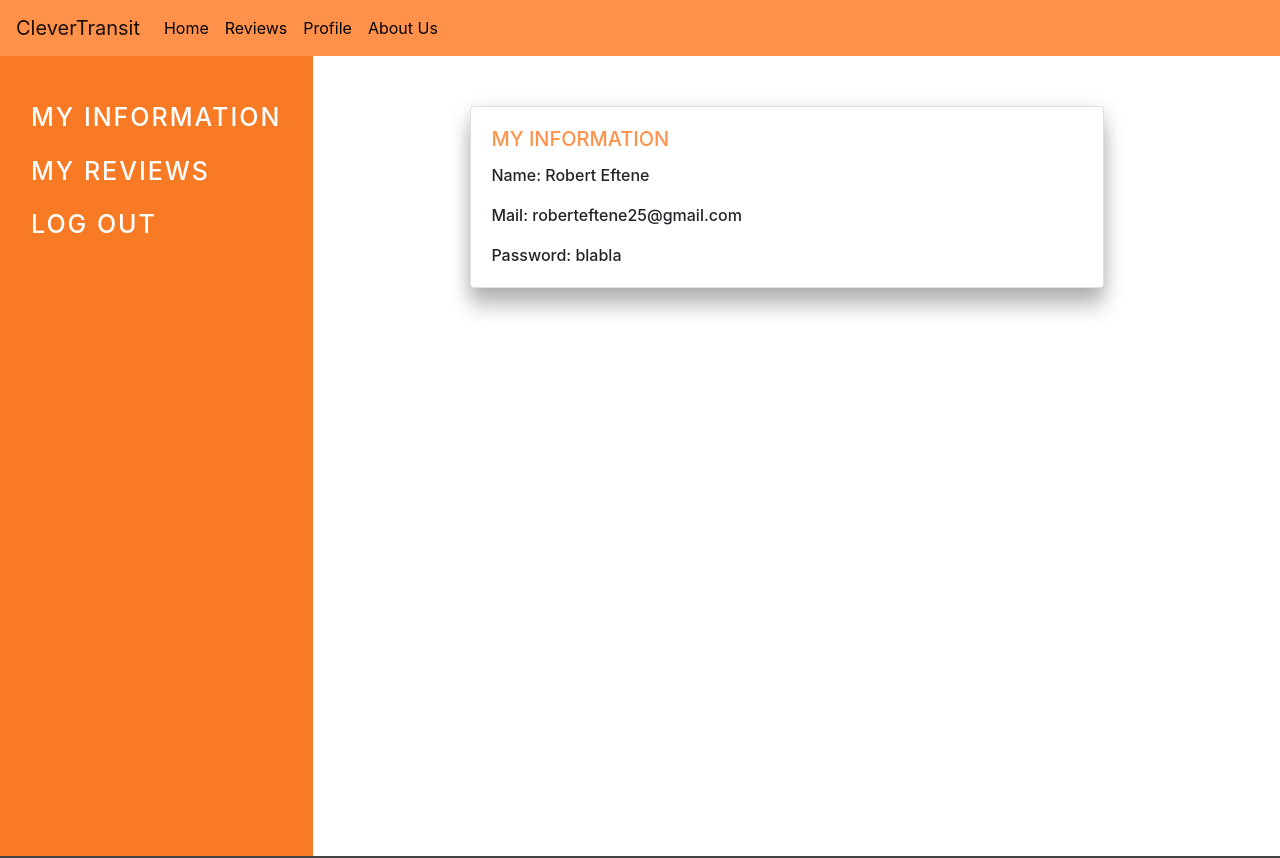
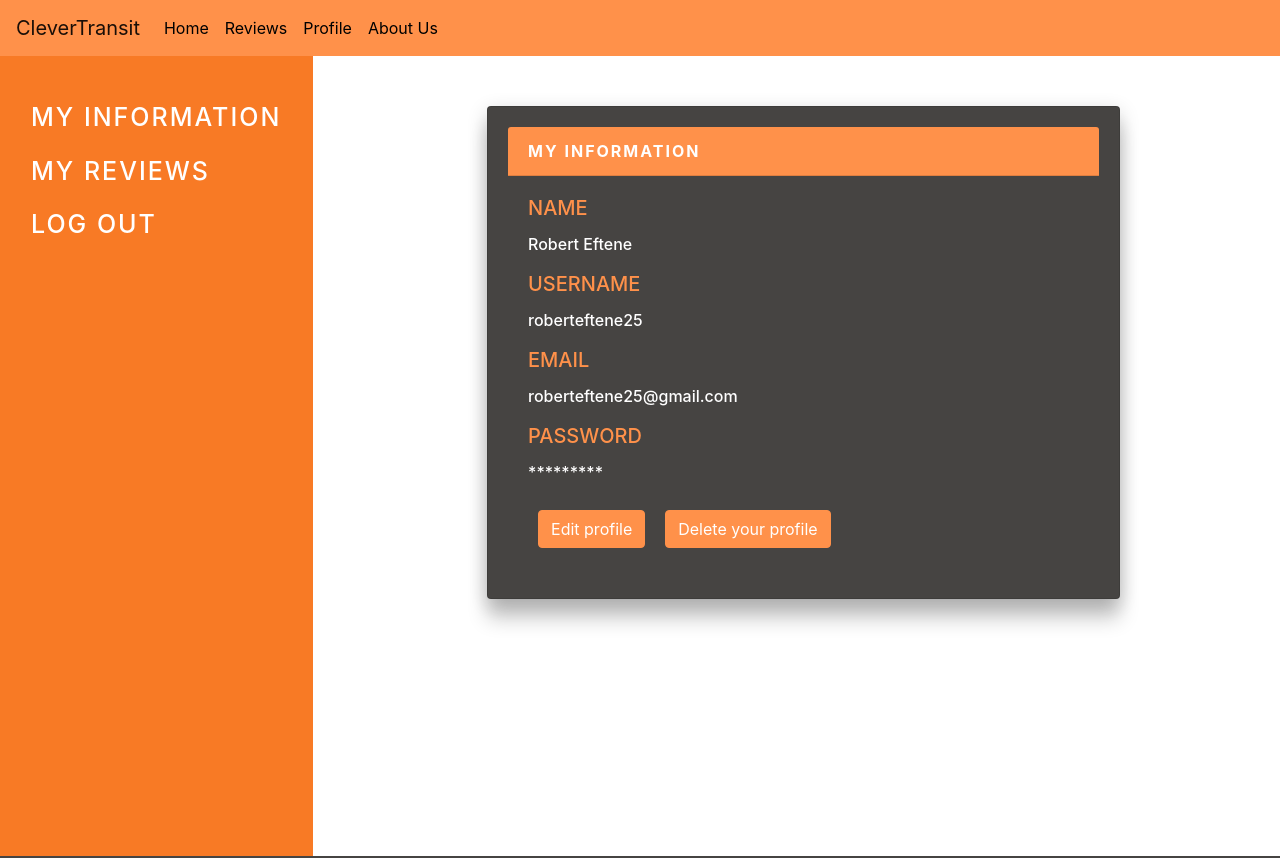
Before and after one commit to roberteftene/CleverTransit, a React (Create React App) app in the folder frontend/: page /profile in a window 1280 px wide. Shown: the top 858 px of the page. Built offline with nearby package versions, Linux system fonts and the light colour scheme.

Commit message:
modified profile page card info style

```diff
--- a/frontend/src/components/ProfileInfoCard/ProfileInfoCard.css
+++ b/frontend/src/components/ProfileInfoCard/ProfileInfoCard.css
@@ -1,8 +1,8 @@
 .card {
     padding: 20px;
-    background-color: #ff914a;
     box-shadow: 0 20px 20px 0 rgba(0, 0, 0, 0.2), 0 6px 20px 0 rgba(0, 0, 0, 0.19);
     width:95%;
+    margin-top: 50px !important;
 }
 
 .card-title {
@@ -14,3 +14,31 @@
 .infoCard-container {
     width: 70%;
 }
+
+.profile-card {
+    background-color: #464442 !important;
+}
+
+.card-header {
+    background-color: #ff914a !important;
+    color: #fff;
+    text-transform: uppercase;
+    font-weight: bold;
+    letter-spacing: 2px;
+}
+
+.profile-card-btn {
+    margin: 10px;
+    color: #fff !important;
+    padding: 10px;
+    transition: all .2s ease-in-out !important;
+}
+
+.profile-card-btn:hover{
+    transform: scale(1.2);
+}
+
+.card-text {
+    font-weight: 500;
+    color: #fff;
+}
--- a/frontend/src/components/ProfileInfoCard/ProfileInfoCard.js
+++ b/frontend/src/components/ProfileInfoCard/ProfileInfoCard.js
@@ -1,5 +1,6 @@
 import React from "react"
 import Card from 'react-bootstrap/Card'
+import Button from 'react-bootstrap/Button'
 import './ProfileInfoCard.css'
 
 export default class ProfileInfoCard extends React.Component {
@@ -13,11 +14,33 @@ export default class ProfileInfoCard extends React.Component {
         return (
             <div className="infoCard-container">
 
-                <Card>
+                {/* <Card>
                     <Card.Title>My information</Card.Title>
                     <Card.Text>Name: Robert Eftene</Card.Text>
                     <Card.Text>Mail: roberteftene25@gmail.com</Card.Text>
                     <Card.Text>Password: blabla</Card.Text>
+                </Card> */}
+
+                <Card className="profile-card">
+                    <Card.Header className="card-header">My Information</Card.Header>
+                    <Card.Body>
+
+                        <Card.Title>Name</Card.Title>
+                        <Card.Text className="card-text">Robert Eftene</Card.Text>
+
+                        <Card.Title>Username</Card.Title>
+                        <Card.Text className="card-text">roberteftene25</Card.Text>
+
+                        <Card.Title>Email</Card.Title>
+                        <Card.Text className="card-text">roberteftene25@gmail.com</Card.Text>
+
+                        <Card.Title>Password</Card.Title>
+                        <Card.Text className="card-text">*********</Card.Text>
+
+                        <Button variant="primary" className="profile-card-btn">Edit profile</Button>
+                        <Button variant="primary" className="profile-card-btn">Delete your profile</Button>
+
+                    </Card.Body>
                 </Card>
 
             </div>
```
